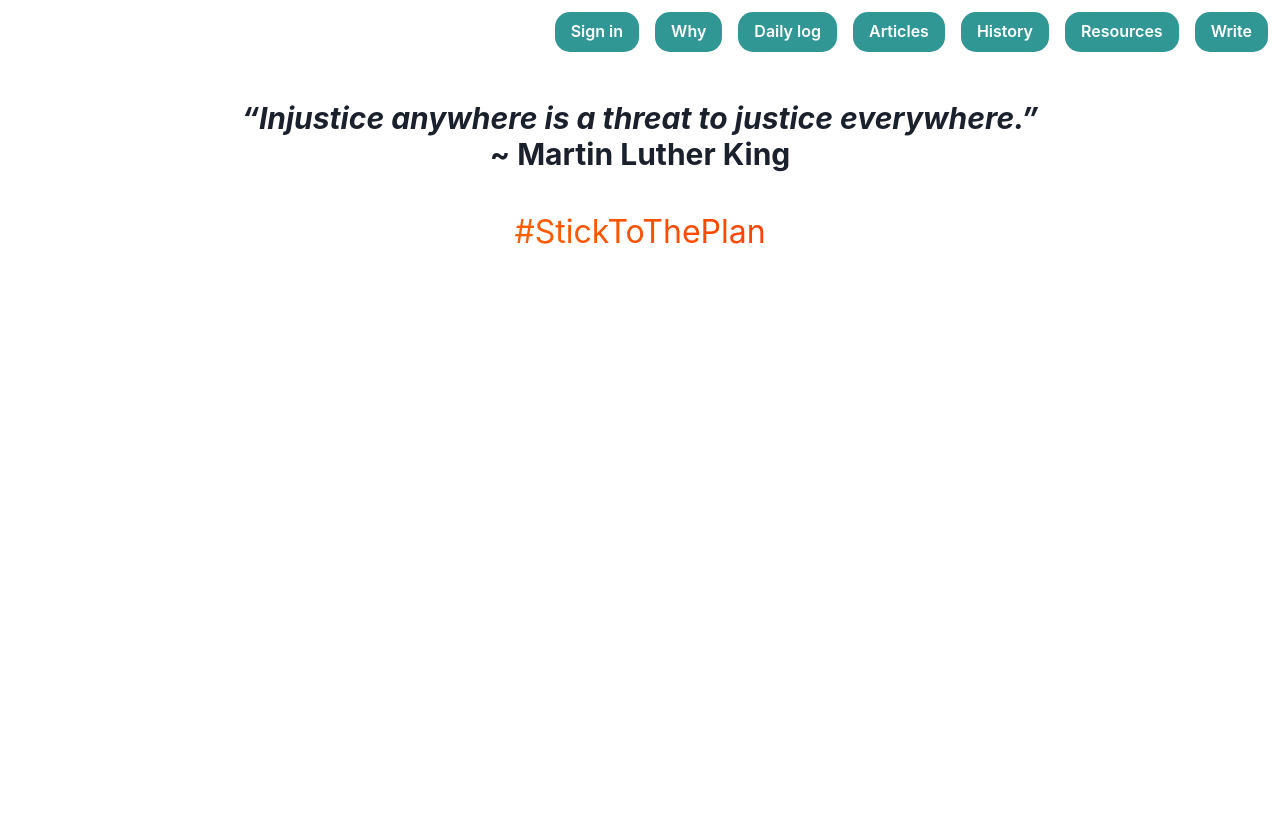
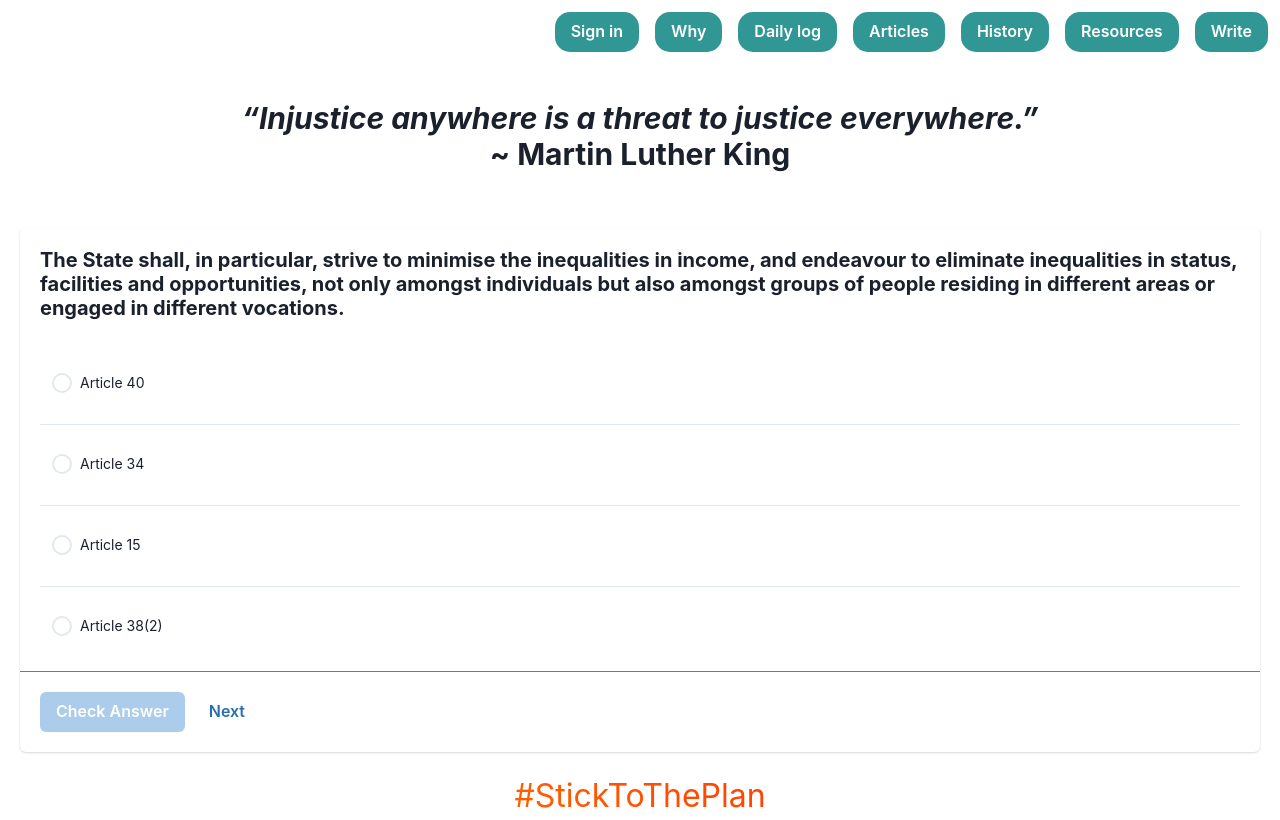
Before and after one commit to adharshchottu/upsc-logbook, a React (Create React App) app: page /quiz in a window 1280 px wide. Built offline with nearby package versions, Linux system fonts and the light colour scheme; no server answers; the HTML template or start-up script is replaced by a standard one.

Commit message:
quiz added

```diff
--- a/src/App.js
+++ b/src/App.js
@@ -12,6 +12,7 @@ import Resources from './pages/Resources'
 import Articles from './pages/Articles'
 import { BackToTop } from './Components/Back-to-top'
 import History from './pages/History'
+import Quiz from './pages/Quiz'
 
 
 function App() {
@@ -40,6 +41,7 @@ function App() {
         <Route path="/resources" element={<Resources />} />
         <Route path="/articles" element={<Articles />} />
         <Route path="/history" element={<History />} />
+        <Route path="/quiz" element={<Quiz />} />
       </Routes>
       <Footer />
     </FirebaseContextProvider>
--- a/src/pages/Articles.jsx
+++ b/src/pages/Articles.jsx
@@ -1,4 +1,5 @@
-import { Badge, Box, Center, Checkbox, Grid, GridItem, Stack, Text } from "@chakra-ui/react";
+import { Badge, Box, Button, Center, Checkbox, Flex, Grid, GridItem, Stack, Text } from "@chakra-ui/react";
+import { Link } from 'react-router-dom'
 import { useEffect } from "react";
 import { useState } from "react";
 import { articles } from "./data/articles";
@@ -139,6 +140,9 @@ const Articles = () => {
                 Articles
             </Text>
         </Center>
+        <Flex justifyContent={["center", "flex-end"]} m={3}>
+            <Link to="/quiz"><Button colorScheme='blue'>Quiz</Button></Link>
+        </Flex>
         <Center>
             <Stack spacing={[1, 5]} direction={['column', 'row']} mx={"2"}>
                 <Checkbox size='lg' colorScheme='linkedin' defaultChecked
--- /dev/null
+++ b/src/pages/Quiz.jsx
@@ -0,0 +1,129 @@
+import { Box, Button, ButtonGroup, Card, CardBody, CardFooter, CardHeader, Divider, Heading, Radio, RadioGroup, Stack, StackDivider, Text } from "@chakra-ui/react"
+import { useState } from "react"
+import { articles } from "./data/articles";
+import { highlight } from "./data/highlight";
+
+const quizGenerator = () => {
+    // select which data to use - full article or highlighted article
+    const dataSet = (Math.floor(Math.random() * 20) + 1) % 2 === 0 ? articles : highlight;
+    // select which method - article number as question or answer
+    const numberMethod = (Math.floor(Math.random() * 20) + 1) % 2 === 0 ? true : false;
+    // generate four unique index for aricles from the data set
+    function generateUniqueRandomIntegers(num) {
+        let nums = [];
+        while (nums.length < 4) {
+            let rand = Math.floor(Math.random() * num);
+            if (!nums.includes(rand)) {
+                nums.push(rand);
+            }
+        }
+        return nums;
+    }
+    function shuffleArray(arr) {
+        for (let i = arr.length - 1; i > 0; i--) {
+            const j = Math.floor(Math.random() * (i + 1));
+            [arr[i], arr[j]] = [arr[j], arr[i]];
+        }
+        return arr;
+    }
+    const generateRandomString = (length) => {
+        let result = '';
+        const characters = 'ABCDEFGHIJKLMNOPQRSTUVWXYZabcdefghijklmnopqrstuvwxyz0123456789';
+        const charactersLength = characters.length;
+        for (let i = 0; i < length; i++) {
+            result += characters.charAt(Math.floor(Math.random() * charactersLength));
+        }
+        return result;
+    }
+    const randomString = generateRandomString(6);
+
+    const articlesIndexArray = generateUniqueRandomIntegers(dataSet.length);
+    const selectedArticlesObject = articlesIndexArray.map(d => dataSet[d]);
+    const question = numberMethod ? selectedArticlesObject[0].articleNo : selectedArticlesObject[0].article;
+    const unHashedAnswer = !numberMethod ? selectedArticlesObject[0].articleNo : selectedArticlesObject[0].article.replace(/\n\s*/g, '');
+    const answer = `${unHashedAnswer}-${randomString}`;
+    const unshuffledOptions = numberMethod ? selectedArticlesObject.map(d => d.article) : selectedArticlesObject.map(d => d.articleNo);
+    const options = shuffleArray(unshuffledOptions).map(d => d.replace(/\n\s*/g, '')).map(d => `${d}-${randomString}`);
+    return { question, answer, options, numberMethod, randomString }
+}
+
+const Options = (option, handleChange, handleOptionChange, numberMethod, randomString) => {
+    const pattern = `-${randomString}`;
+    const unHashedOption = option.replace(pattern,"")
+    return <Box p={3} key={option} onClick={() => handleOptionChange(option)} className="optionsBox">
+        <Radio size='lg' name='options' colorScheme='blue' value={option} onChange={handleChange}>
+            <Text fontSize='sm'>
+                {!numberMethod ? `Article ${unHashedOption}` : unHashedOption}
+            </Text>
+        </Radio>
+    </Box>
+}
+
+const Quiz = () => {
+    const [optionChecked, setOptionChecked] = useState(false);
+    const [answerChecked, setAnswerChecked] = useState(false);
+    const [quizData, setQuizData] = useState(quizGenerator());
+    const [selectedOption, setSelectedOption] = useState(null);
+
+    const handleChange = (event) => {
+        setOptionChecked(event.target.checked);
+    };
+
+    const handleOptionChange = (option) => {
+        setSelectedOption(option);
+    };
+
+    const answer = quizData.answer;
+
+    const handleCheckAnswer = () => {
+        if (!answerChecked) {
+            const selectedBox = document.querySelector(`input[name="options"][value="${selectedOption}"]`).parentElement;
+            if (selectedOption == answer) {
+                selectedBox.parentNode.style.backgroundColor = "var(--chakra-colors-green-400)";
+            } else {
+                selectedBox.parentNode.style.backgroundColor = "var(--chakra-colors-red-400)";
+            }
+            const answerBox = document.querySelector(`input[name="options"][value="${answer}"]`).parentElement;
+            answerBox.parentNode.style.backgroundColor = "var(--chakra-colors-green-400)";
+            setAnswerChecked(true);
+        }
+    };
+
+    const nextQuestion = () => {
+        setAnswerChecked(false);
+        setOptionChecked(false);
+        setSelectedOption(null);
+        setQuizData(quizGenerator());
+        document.querySelectorAll(".optionsBox").forEach(d => d.style.backgroundColor = "");
+    }
+
+    return <Card m={5}>
+        <CardHeader>
+            <Heading size='md'>{quizData.numberMethod ? `Article ${quizData.question}` : quizData.question}</Heading>
+        </CardHeader>
+
+        <CardBody>
+            <RadioGroup defaultValue=''>
+                <Stack divider={<StackDivider />} spacing='4'>
+                    {
+                        quizData.options.map((d) => Options(d, handleChange, handleOptionChange, quizData.numberMethod, quizData.randomString))
+                    }
+                </Stack>
+            </RadioGroup>
+        </CardBody>
+        <Divider />
+        <CardFooter>
+            <ButtonGroup spacing='2'>
+                {!answerChecked && (<Button variant='solid' colorScheme='blue' isDisabled={!optionChecked} onClick={handleCheckAnswer}>
+                    Check Answer
+                </Button>)
+                }
+                <Button variant='ghost' colorScheme='blue' onClick={nextQuestion}>
+                    Next
+                </Button>
+            </ButtonGroup>
+        </CardFooter>
+    </Card>
+}
+
+export default Quiz
```
